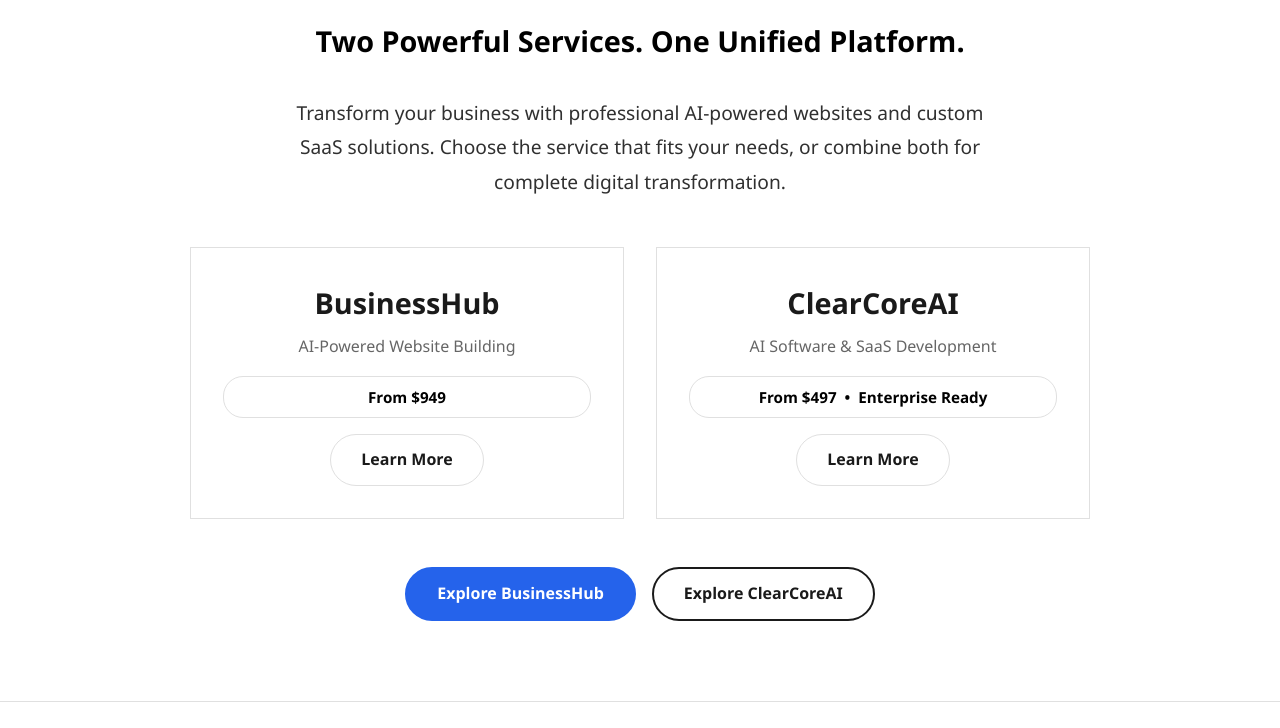
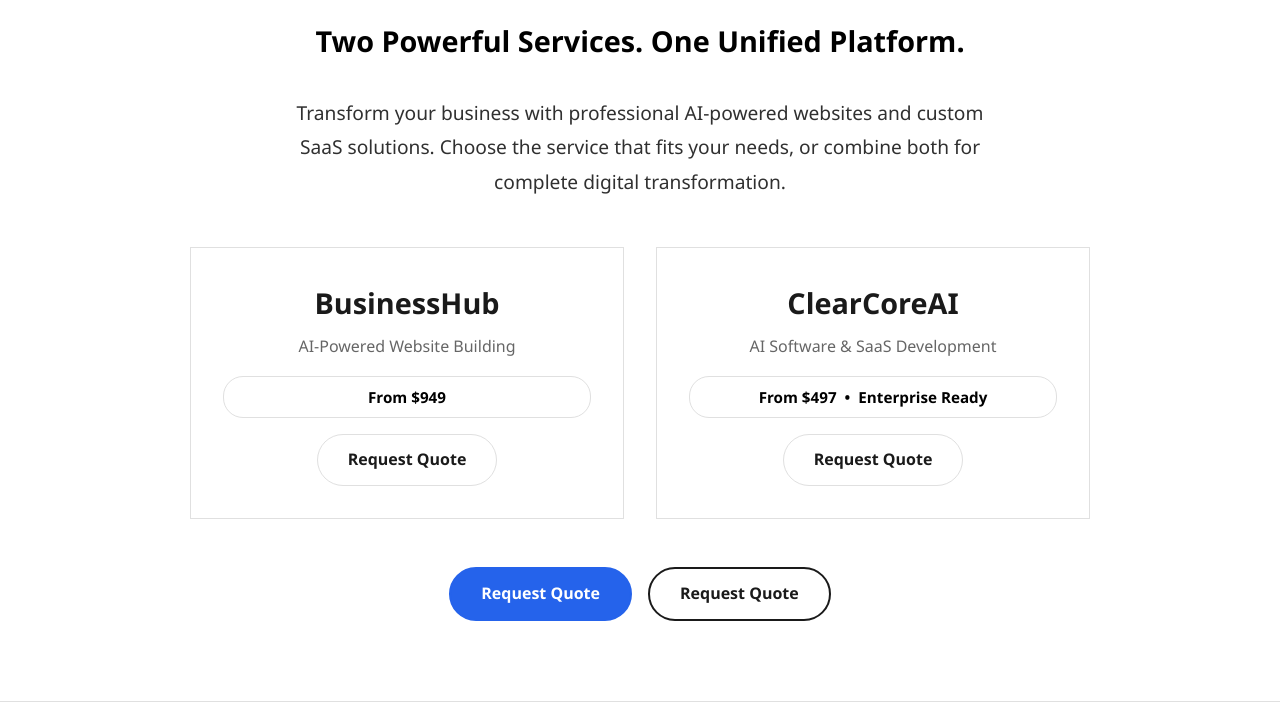
Before and after one commit to emasmela-dotcom/ai-solutions-hub, a website: page index.html in a window 1280 px wide. Shown: the part 224-952 px from the top of the page. Drawn offline with Linux system fonts and the light colour scheme.

Commit message:
Change button text to Request Quote only

```diff
--- a/index.html
+++ b/index.html
@@ -51,7 +51,7 @@
                     <div class="service-stats">
                         <span>From $949</span>
                     </div>
-                    <a href="#businesshub" class="btn btn-outline">Learn More</a>
+                    <a href="#businesshub" class="btn btn-outline">Request Quote</a>
                 </div>
 
                 <div class="service-preview">
@@ -62,13 +62,13 @@
                         <span>•</span>
                         <span>Enterprise Ready</span>
                     </div>
-                    <a href="#clearcoreai" class="btn btn-outline">Learn More</a>
+                    <a href="#clearcoreai" class="btn btn-outline">Request Quote</a>
                 </div>
             </div>
 
             <div class="hero-buttons">
-                <a href="#businesshub" class="btn btn-primary">Explore BusinessHub</a>
-                <a href="#clearcoreai" class="btn btn-secondary">Explore ClearCoreAI</a>
+                <a href="#businesshub" class="btn btn-primary">Request Quote</a>
+                <a href="#clearcoreai" class="btn btn-secondary">Request Quote</a>
             </div>
         </div>
     </section>
@@ -264,7 +264,7 @@
                             <li>Portfolio and showcase websites</li>
                         </ul>
                         <div class="comparison-price">Starting at $949</div>
-                        <a href="#businesshub" class="btn btn-primary">Learn More</a>
+                        <a href="#businesshub" class="btn btn-primary">Request Quote</a>
                     </div>
                 </div>
 
@@ -282,7 +282,7 @@
                             <li>Machine learning solutions</li>
                         </ul>
                         <div class="comparison-price">Starting at $497</div>
-                        <a href="#clearcoreai" class="btn btn-secondary">Learn More</a>
+                        <a href="#clearcoreai" class="btn btn-secondary">Request Quote</a>
                     </div>
                 </div>
 
```
